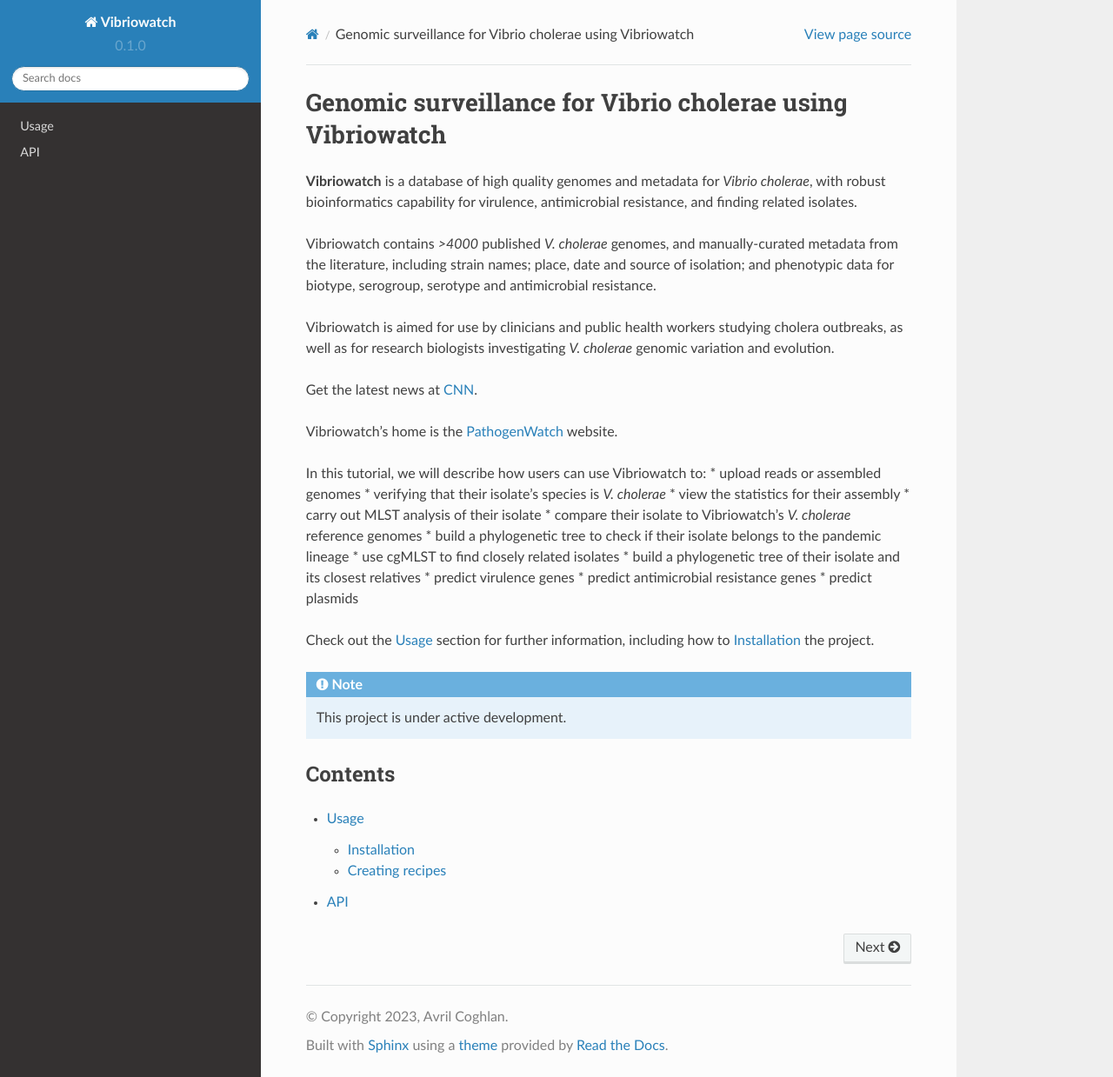
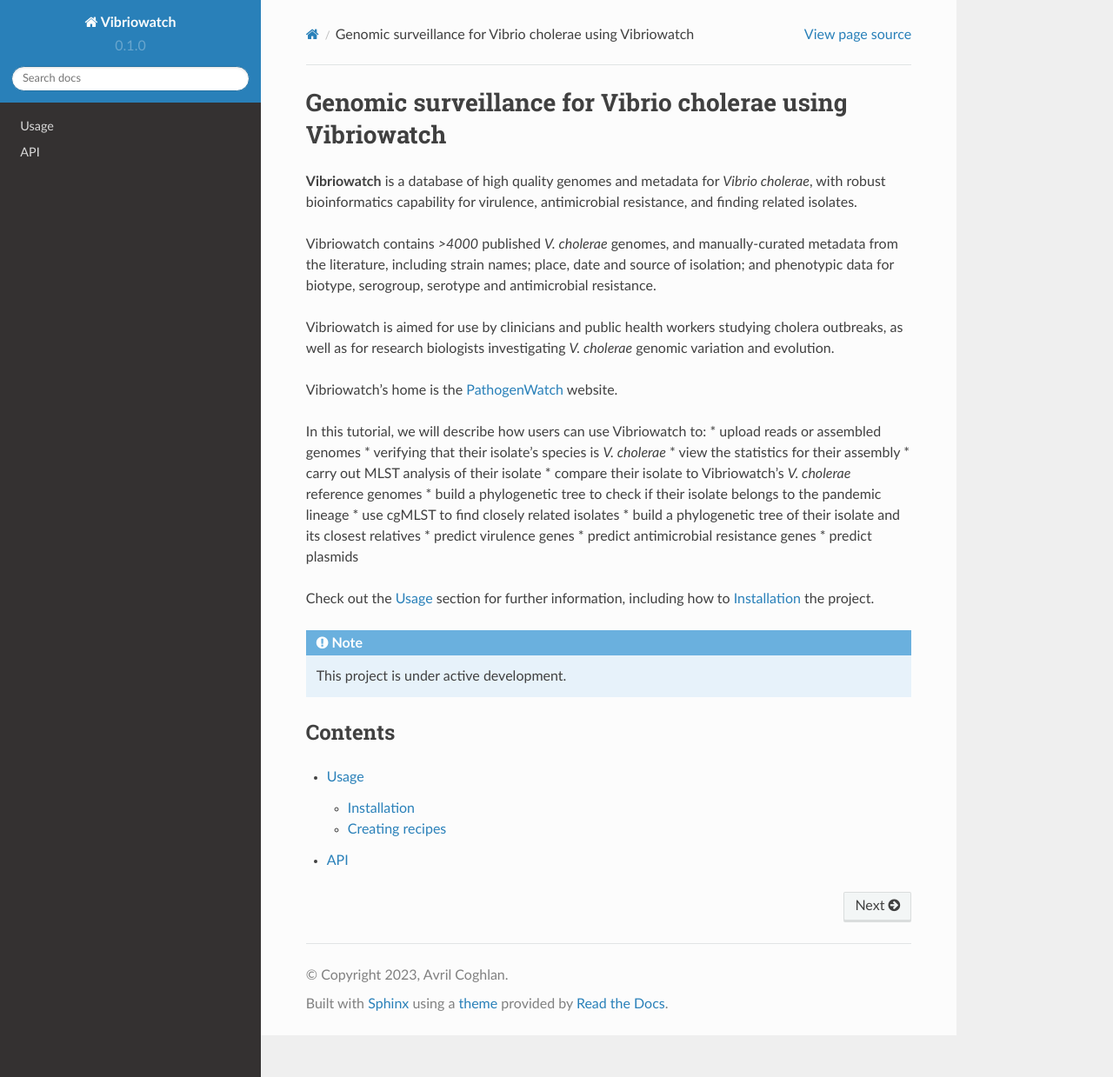
Before and after one commit to avrilcoghlan/cholerabook, a Sphinx documentation site: the page built from docs/source/index.rst, in a window 1280 px wide and 1239 px high. Shown: the whole window at 87% size. Built offline with Sphinx 7.4.7 and the Read the Docs theme 2.0.0, drawn with Linux system fonts in a browser that asks for light colours.

```diff
--- a/docs/source/index.rst
+++ b/docs/source/index.rst
@@ -6,10 +6,6 @@
 Vibriowatch contains `>4000` published *V. cholerae* genomes, and manually-curated metadata from the literature, including strain names; place, date and source of isolation; and phenotypic data for biotype, serogroup, serotype and antimicrobial resistance.
 
 Vibriowatch is aimed for use by clinicians and public health workers studying cholera outbreaks, as well as for research biologists investigating *V. cholerae* genomic variation and evolution.
-
-Get the latest news at `CNN`_.
-
-.. _CNN: http://cnn.com/
 
 Vibriowatch's home is the `PathogenWatch`_ website.
 
```
